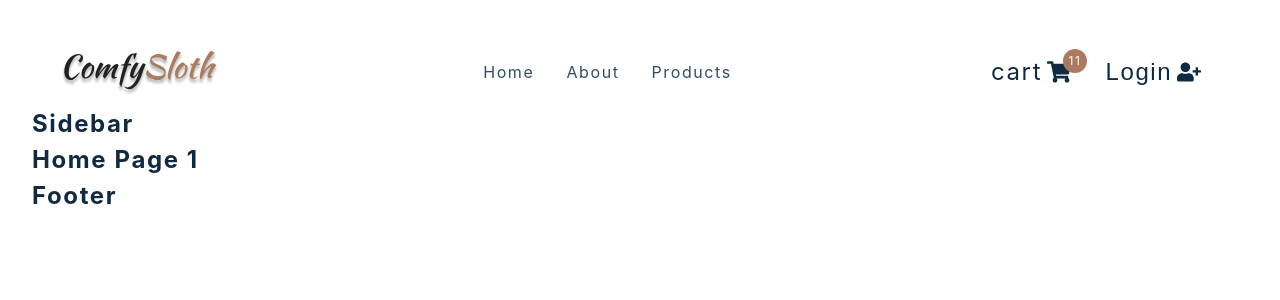
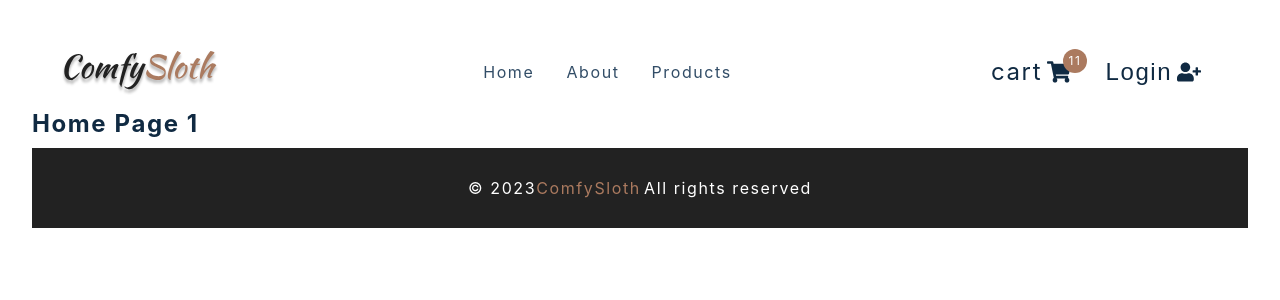
Before and after one commit to ImpulseImp/e-commerce-comfy, a React (Vite) app in the folder e-commerce/: page / in a window 1280 px wide. Shown: the top 300 px of the page. Built offline with nearby package versions, Linux system fonts and the light colour scheme.

Commit message:
fix logo small size

```diff
--- a/e-commerce/src/components/Footer.jsx
+++ b/e-commerce/src/components/Footer.jsx
@@ -1,8 +1,17 @@
-import React from 'react'
-import styled from 'styled-components'
+import React from 'react';
+import styled from 'styled-components';
 const Footer = () => {
-  return <h4>footer</h4>
-}
+  return (
+    <Wrapper>
+      <h5>
+        &copy; {new Date().getFullYear()}
+        <span>ComfySloth</span>
+      </h5>
+
+      <h5>All rights reserved</h5>
+    </Wrapper>
+  );
+};
 
 const Wrapper = styled.footer`
   height: 5rem;
@@ -26,6 +35,6 @@ const Wrapper = styled.footer`
   @media (min-width: 776px) {
     flex-direction: row;
   }
-`
+`;
 
-export default Footer
+export default Footer;
--- a/e-commerce/src/components/Sidebar.jsx
+++ b/e-commerce/src/components/Sidebar.jsx
@@ -1,16 +1,28 @@
-import React from 'react'
-import logo from '../assets/logo.svg'
-import { Link } from 'react-router-dom'
-import { useProductsContext } from '../context/products_context'
-import { FaTimes } from 'react-icons/fa'
-import { links } from '../utils/constants'
-import styled from 'styled-components'
-import CartButtons from './CartButtons'
-import { useUserContext } from '../context/user_context'
+import React from 'react';
+import logo from '../assets/logo.svg';
+import { Link } from 'react-router-dom';
+import { useProductsContext } from '../context/products_context';
+import { FaTimes } from 'react-icons/fa';
+import { links } from '../utils/constants';
+import styled from 'styled-components';
+import CartButtons from './CartButtons';
+import { useUserContext } from '../context/user_context';
 
 const Sidebar = () => {
-  return <h4>sidebar</h4>
-}
+  const isOpen = true;
+  return (
+    <SidebarContainer>
+      <aside className={`${isOpen ? 'sidebar show-sidebar' : 'show-sidebar'}`}>
+        <div className='sidebar-header'>
+          <img src={logo} alt='comfy sloth' className='logo' />
+          <button className='close-btn' type='button'>
+            <FaTimes />
+          </button>
+        </div>
+      </aside>
+    </SidebarContainer>
+  );
+};
 
 const SidebarContainer = styled.div`
   text-align: center;
@@ -35,7 +47,6 @@ const SidebarContainer = styled.div`
   }
   .logo {
     justify-self: center;
-    height: 45px;
   }
   .links {
     margin-bottom: 2rem;
@@ -81,6 +92,6 @@ const SidebarContainer = styled.div`
       display: none;
     }
   }
-`
+`;
 
-export default Sidebar
+export default Sidebar;
```
